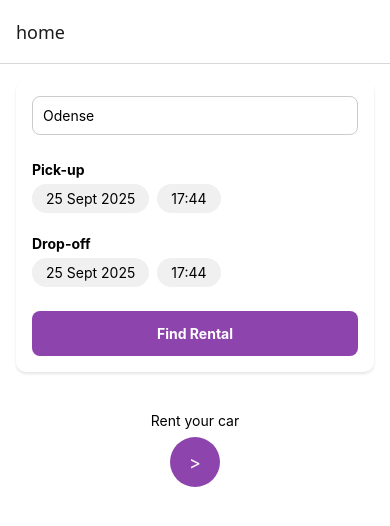
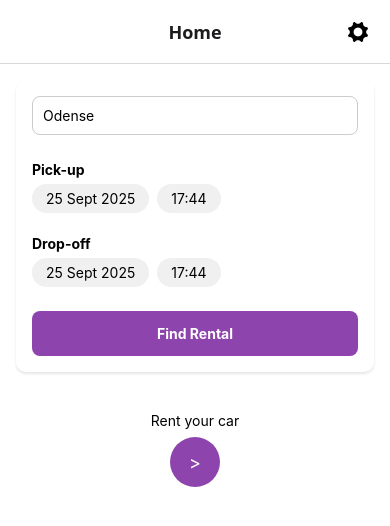
Before and after one commit to davi3684dk/Renta, a React Native app: screen / in a window 390 px wide. Shown: the top 526 px of the page. Built offline with nearby package versions, Linux system fonts and the light colour scheme.

Commit message:
Added header styling + settings button

```diff
--- a/App.tsx
+++ b/App.tsx
@@ -1,4 +1,4 @@
-import { NavigationContainer } from '@react-navigation/native';
+import { NavigationContainer, useNavigation } from '@react-navigation/native';
 import { createStackNavigator } from '@react-navigation/stack';
 import HomeScreen from './src/screens/HomeScreen';
 import CarsScreen from './src/screens/CarsScreen';
@@ -8,21 +8,50 @@ import SettingsScreen from './src/screens/SettingsScreen';
 import AppPermissions from './src/screens/AppPermissionsScreen';
 import Customization from './src/screens/CustomizationScreen';
 import ProfileBilling from './src/screens/ProfileBillingScreen';
+import { TouchableOpacity, Text } from 'react-native';
+import Entypo from '@expo/vector-icons/Entypo';
+
 
 const Stack = createStackNavigator();
+
+function MyStack() {
+  const navigation = useNavigation<any>();
+
+  return (
+    <Stack.Navigator initialRouteName='home'
+      screenOptions={{
+        headerTitleAlign: 'center',
+        headerTitleStyle: {
+          fontWeight: 'bold',
+        },
+        headerRight: () => (
+          <TouchableOpacity style={{ paddingRight: 20 }}
+            onPress={() => navigation.navigate('settings')}>
+            <Entypo name="cog" size={24} color="black" />
+          </TouchableOpacity>
+        ),
+      }}>
+      <Stack.Screen
+        name='home' component={HomeScreen}
+        options={{ headerTitle: "Home" }}
+        />
+      <Stack.Screen
+        name='cars' component={CarsScreen}
+        options={{ headerTitle: "Find Cars" }}
+        />
+      <Stack.Screen name='settings' component={SettingsScreen}/>
+      <Stack.Screen name='permission' component={AppPermissions}/>
+      <Stack.Screen name='customization' component={Customization}/>
+      <Stack.Screen name='profilebilling' component={ProfileBilling}/>
+    </Stack.Navigator>
+  );
+}
 
 export default function App() {
   return (
     <CarServiceContext.Provider value={new DummyCarService}>
       <NavigationContainer>
-        <Stack.Navigator initialRouteName='home'>
-          <Stack.Screen name='home' component={HomeScreen}/>
-          <Stack.Screen name='cars' component={CarsScreen}/>
-          <Stack.Screen name='settings' component={SettingsScreen}/>
-          <Stack.Screen name='permission' component={AppPermissions}/>
-          <Stack.Screen name='customization' component={Customization}/>
-          <Stack.Screen name='profilebilling' component={ProfileBilling}/>
-        </Stack.Navigator>
+        <MyStack />
       </NavigationContainer>
     </CarServiceContext.Provider>
   );
```
Also changed, not shown: 1 other file (tests, documents, lock files or other folders).
